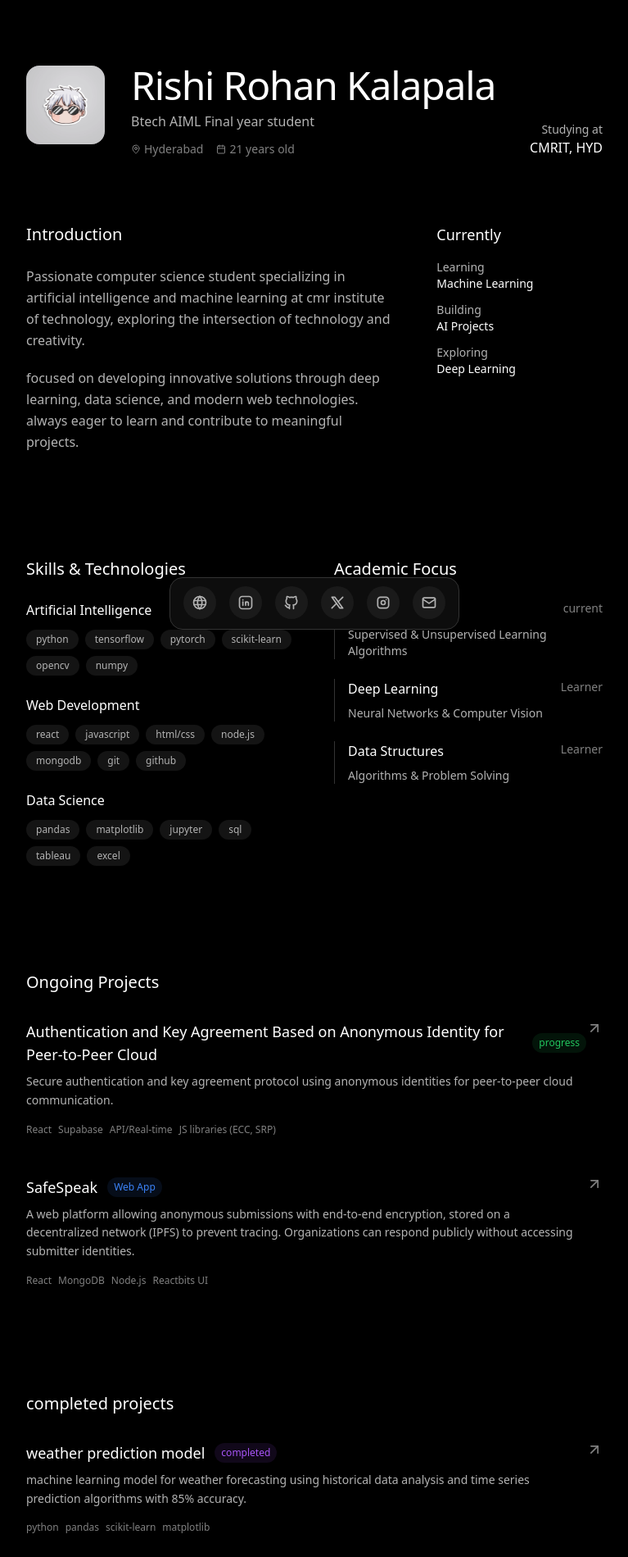
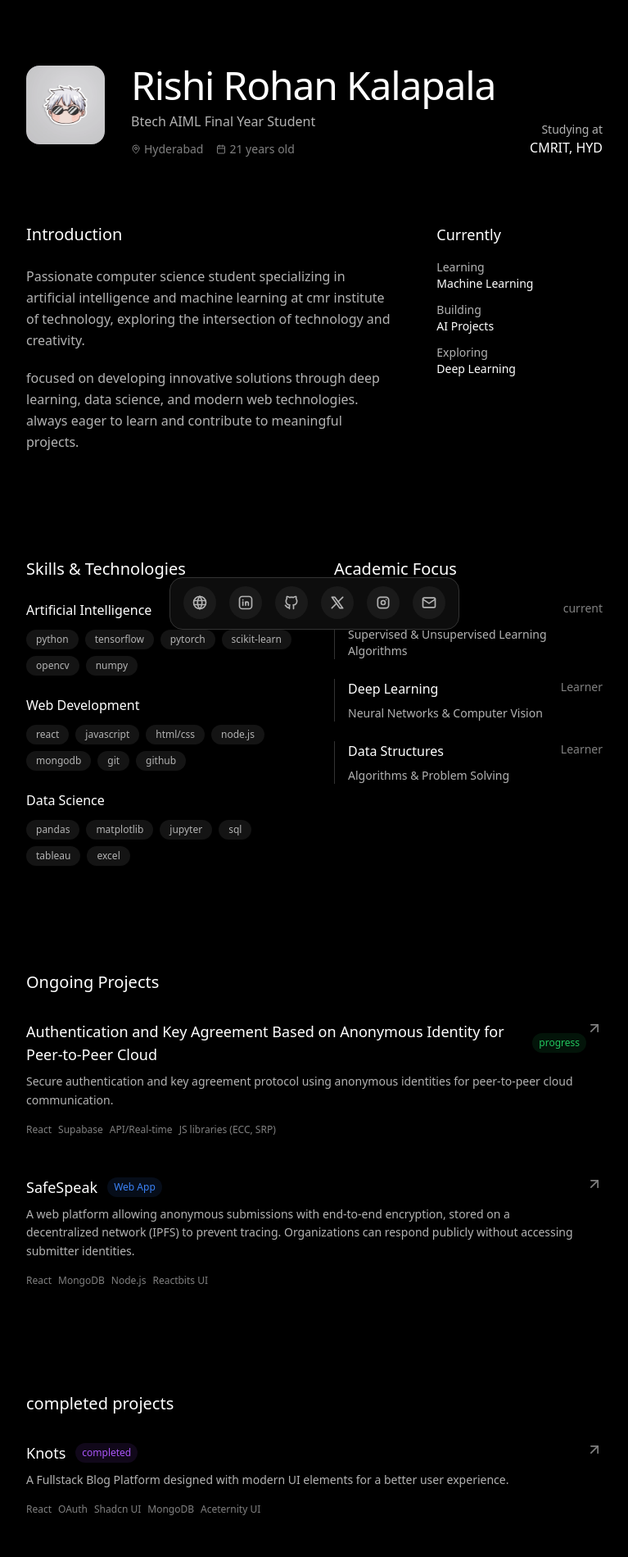
Before and after one commit to RishiRohanKalapala/minimalist-folio-hub, a React (Vite) app: page / in a window 1280 px wide. Shown: the top 1899 px of the page at 82% size, without its empty margins (256-1023 px from the left). Built offline with nearby package versions, Linux system fonts and the light colour scheme.

Commit message:
Update Index.tsx

```diff
--- a/src/pages/Index.tsx
+++ b/src/pages/Index.tsx
@@ -27,7 +27,7 @@ const Index = () => {
                 <h1 className="text-4xl md:text-5xl font-light text-text-primary mb-2 tracking-tight">
                   Rishi Rohan Kalapala
                 </h1>
-                <p className="text-text-secondary font-medium mb-3">Btech AIML Final year student</p>
+                <p className="text-text-secondary font-medium mb-3">Btech AIML Final Year Student</p>
                 <div className="flex items-center gap-4 text-sm text-text-muted">
                   <div className="flex items-center gap-1">
                     <MapPin className="w-3 h-3" />
@@ -241,21 +241,20 @@ const Index = () => {
                 <div>
                   <div className="flex items-center gap-3 mb-2">
                     <h3 className="text-lg text-text-primary font-medium group-hover:text-primary transition-smooth">
-                      weather prediction model
+                     Knots
                     </h3>
                     <span className="px-2 py-1 bg-purple-500/10 text-purple-500 text-xs rounded-full">
                       completed
                     </span>
                   </div>
                   <p className="text-text-secondary text-sm leading-relaxed max-w-2xl">
-                    machine learning model for weather forecasting using historical data analysis
-                    and time series prediction algorithms with 85% accuracy.
+                     A Fullstack Blog Platform designed with modern UI elements for a better user experience.
                   </p>
                 </div>
                 <ArrowUpRight className="w-5 h-5 text-text-muted group-hover:text-primary transition-smooth flex-shrink-0" />
               </div>
               <div className="flex gap-2 flex-wrap">
-                {['python', 'pandas', 'scikit-learn', 'matplotlib'].map((tech) => (
+                {['React', 'OAuth', 'Shadcn UI', 'MongoDB','Aceternity UI'].map((tech) => (
                   <span key={tech} className="text-xs text-text-muted">
                     {tech}
                   </span>
```
